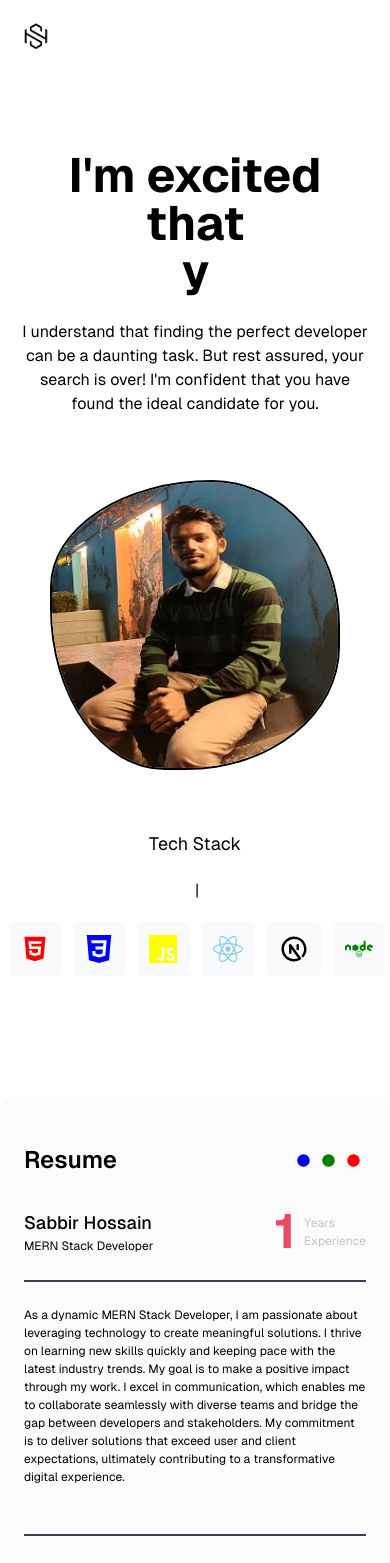
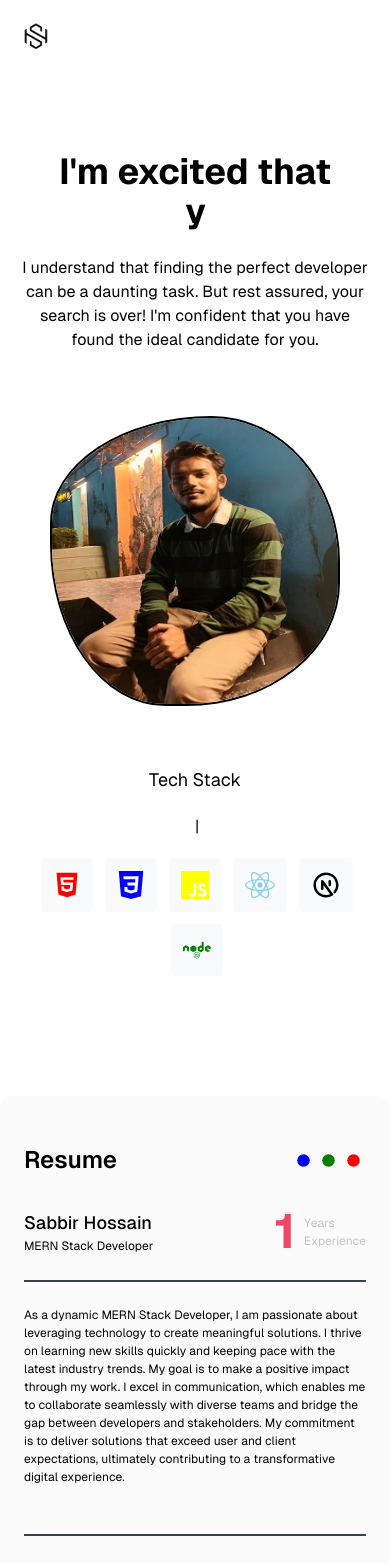
Before and after one commit to SaqlineShabbir/SABBIR-HOSSAIN, a Next.js app: page / in a window 390 px wide. Shown: the top 1563 px of the page. Built offline with nearby package versions, Linux system fonts and the light colour scheme.

Commit message:
refactor screen sizes changed

```diff
--- a/src/v1/components/Banner.jsx
+++ b/src/v1/components/Banner.jsx
@@ -6,6 +6,7 @@ import { SiCss3, SiJavascript } from "react-icons/si";
 import { TbBrandNextjs } from "react-icons/tb";
 import profile from "../../v1/assets/s.jpg";
 import "./Banner.css";
+
 const Banner = () => {
   const [loopNum, setLoopNum] = useState(0);
   const [isDeleting, setIsDeleting] = useState(false);
@@ -53,16 +54,16 @@ const Banner = () => {
   return (
     <div className="bannerAndHeader ">
       {/* Banner */}
-      <div className="min-h-[80vh] flex flex-col justify-center px-5 lg:px-[200px] pt-20 lg:pt-0">
-        <div className="banner-container flex flex-col lg:flex-row justify-between items-center lg:px-0 md:px-[100px] space-y-8 lg:space-y-0 lg:space-x-[150px] w-full">
+      <div className="min-h-[80vh] flex flex-col justify-center px-5 lg:px-[100px] pt-20 lg:pt-0">
+        <div className="banner-container flex flex-col lg:flex-row justify-center items-center space-y-8 lg:space-y-0 lg:space-x-[150px] w-full ">
           <div className="banner-text space-y-3 lg:w-[60%] text-center md:text-left">
-            <h1 className="font-Raleway font-bold text-5xl lg:text-7xl">
+            <h1 className="font-Raleway font-bold text-4xl md:text-5xl lg:text-7xl">
               I'm excited that
               <br /> y{text}
             </h1>
 
             <div>
-              <div className="hr w-[100px]"></div>
+              <div className="hr w-[80px] md:w-[100px] mx-auto"></div>
               <div>
                 <p className="py-3 text-base lg:text-lg">
                   I understand that finding the perfect developer can be a
@@ -73,7 +74,7 @@ const Banner = () => {
             </div>
           </div>
 
-          <div className="  flex justify-center items-center mx-auto py-5 lg:pt-10 lg:w-[40%]">
+          <div className="flex justify-center items-center mx-auto py-5 lg:pt-10 lg:w-[40%]">
             <Image
               className="animation w-[290px] h-[290px] lg:w-[310px] lg:h-[310px] animate-border-shape"
               src={profile}
@@ -86,7 +87,7 @@ const Banner = () => {
         <div className="flex flex-col lg:flex-row items-center lg:justify-start justify-center lg:space-x-5 space-x-1 space-y-5 lg:space-y-0 py-10 lg:py-0">
           <p className="text-lg lg:text-xl">Tech Stack</p>
           <p>|</p>
-          <div className="flex space-x-3 lg:space-x-6">
+          <div className="flex flex-wrap justify-center gap-3 lg:gap-6">
             <div className="bg-gray-50 rounded p-3 flex items-center justify-center">
               <FaHtml5 className="icon" style={{ color: "red" }} size="28px" />
             </div>
--- a/src/v1/components/Contact.jsx
+++ b/src/v1/components/Contact.jsx
@@ -34,14 +34,14 @@ const ContactForm = () => {
     }
   };
   return (
-    <div className="container mx-auto py-32 px-5 lg:px-[40px]">
+    <div className="container mx-auto py-32 px-5 lg:px-[100px]">
       <div className="lg:flex justify-between items-start gap-20">
         {/* Contact Form Section */}
         <div className="lg:w-1/2 mb-10 lg:mb-0">
           <Toaster />
           <h4 className="text-gray-600 text-lg font-semibold">Send Me Email</h4>
           <h2 className="text-2xl lg:text-3xl font-bold mt-2 mb-6">
-            Feel free to w rite
+            Feel free to write
           </h2>
           <form onSubmit={handleSubmit}>
             <div className="grid grid-cols-1 lg:grid-cols-2 gap-6">
--- a/src/v1/components/Home.jsx
+++ b/src/v1/components/Home.jsx
@@ -7,7 +7,7 @@ import Resume from "./Resume";
 import Socials from "./Socials";
 const Main = () => {
   return (
-    <div>
+    <div className="max-w-screen-xl mx-auto">
       <Navigation />
       <Banner />
 
--- a/src/v1/components/Navigation.jsx
+++ b/src/v1/components/Navigation.jsx
@@ -3,7 +3,7 @@ import Link from "next/link";
 import logo from "../assets/shlogo.PNG";
 const Navigation = () => {
   return (
-    <div className="md:px-20 px-5  py-5">
+    <div className="md:px-20 px-5  py-5 max-w-screen-xl">
       <Link href="/">
         <Image
           className="h-8 w-8  animate-border-shape"
--- a/src/v1/components/Projects.jsx
+++ b/src/v1/components/Projects.jsx
@@ -80,7 +80,7 @@ const projectData = [
 
 const Projects = () => {
   return (
-    <div id="projects" className="px-5 lg:px-[150px]">
+    <div id="projects" className="px-5 lg:px-[100px]">
       <div className=" my-[60px] ">
         <div className="py-20 lg:flex lg:justify-between ">
           <h1 className="font-Raleway font-bold lg:md:text-5xl text-2xl lg:w-[50%]">
```
